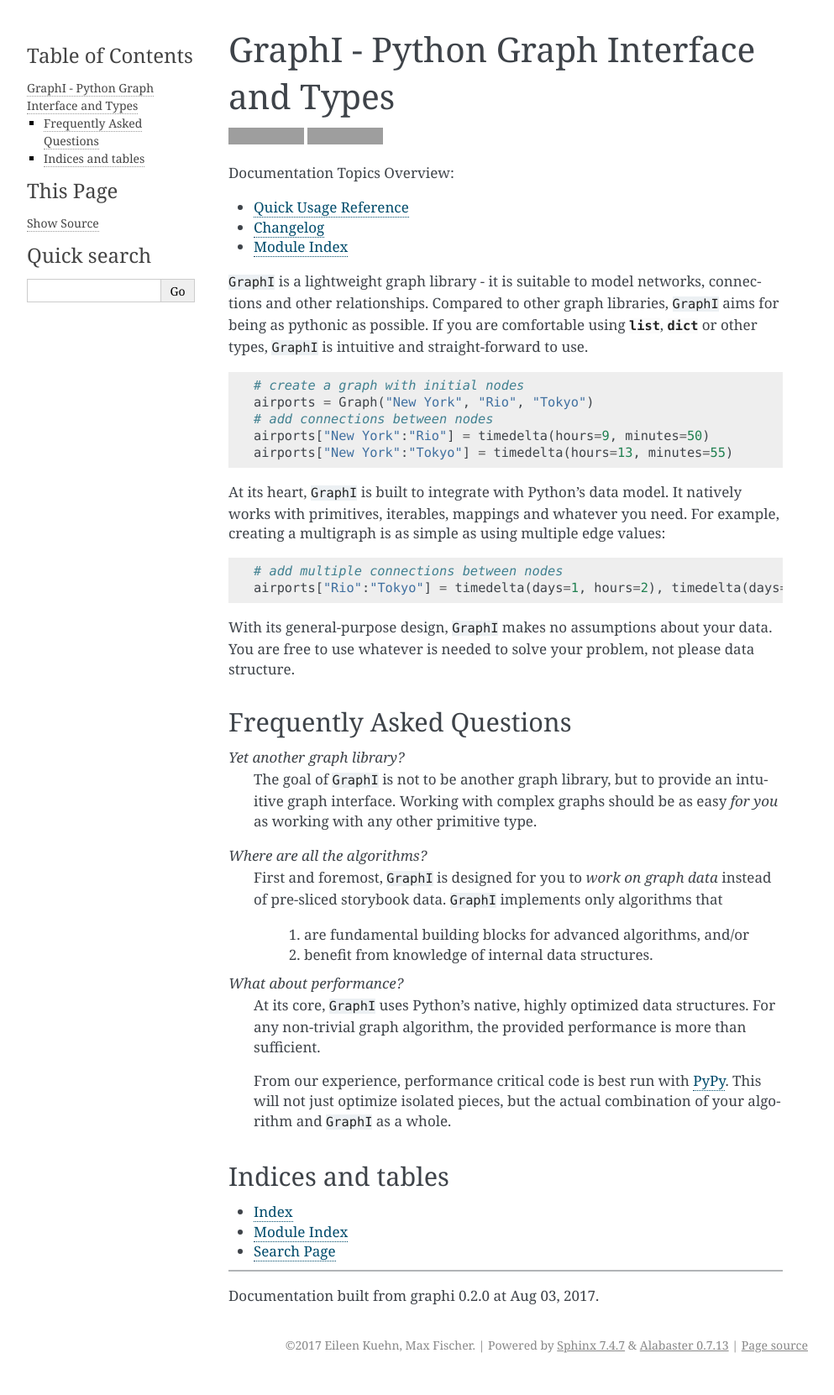
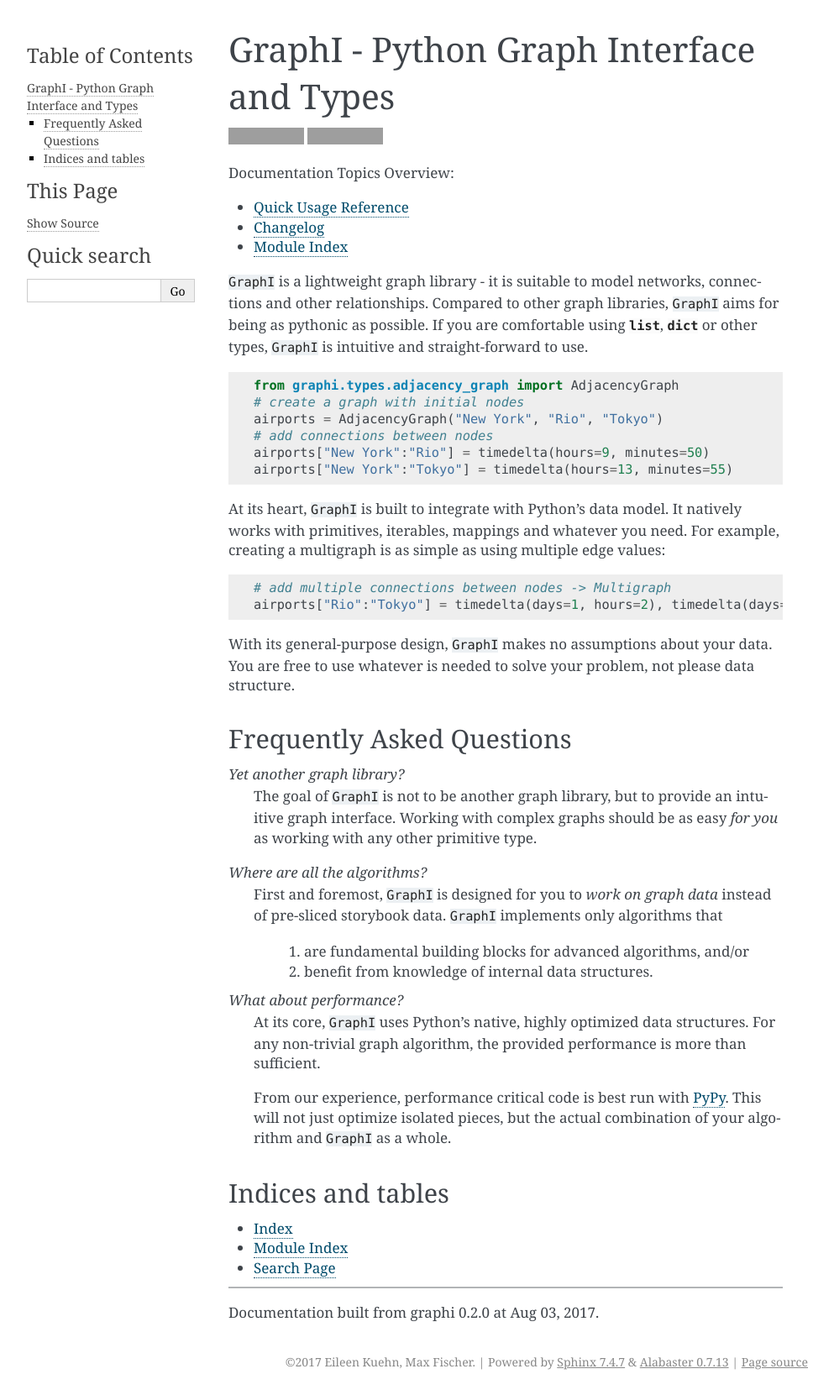
Before and after one commit to MaineKuehn/graphi, a Sphinx documentation site: the page built from docs/index.rst, in a window 1280 px wide. Shown: the whole page at 84% size, without its empty margins (148-1141 px from the left). Built offline with Sphinx 7.4.7, drawn with Linux system fonts in a browser that asks for light colours; formulas are drawn with MathJax 3; grey boxes are pictures that could not be loaded.

Commit message:
[docs] updated to current content

```diff
--- a/docs/index.rst
+++ b/docs/index.rst
@@ -29,8 +29,9 @@ If you are comfortable using :py:class:`list`, :py:class:`dict` or other types,
 
 .. code::
 
+    from graphi.types.adjacency_graph import AdjacencyGraph
     # create a graph with initial nodes
-    airports = Graph("New York", "Rio", "Tokyo")
+    airports = AdjacencyGraph("New York", "Rio", "Tokyo")
     # add connections between nodes
     airports["New York":"Rio"] = timedelta(hours=9, minutes=50)
     airports["New York":"Tokyo"] = timedelta(hours=13, minutes=55)
@@ -41,7 +42,7 @@ For example, creating a multigraph is as simple as using multiple edge values:
 
 .. code::
 
-    # add multiple connections between nodes
+    # add multiple connections between nodes -> Multigraph
     airports["Rio":"Tokyo"] = timedelta(days=1, hours=2), timedelta(days=1, hours=3)
 
 With its general-purpose design, ``GraphI`` makes no assumptions about your data.
--- a/docs/source/api/graphi.rst
+++ b/docs/source/api/graphi.rst
@@ -11,7 +11,8 @@ Subpackages
 
 .. toctree::
 
-    graphi.compatibility
+    graphi.graph_io
+    graphi.operators
     graphi.types
 
 Submodules
--- a/docs/source/template.rst
+++ /dev/null
@@ -1,5 +0,0 @@
-++++++++++++++++++++++++++
-Example Documentation Page
-++++++++++++++++++++++++++
-
-This page unintentionally left blank.
```
Also changed, not shown: docs/source/api/graphi.compatibility.python2.rst (deleted, +0 -7 lines), docs/source/api/graphi.compatibility.python3.rst (deleted, +0 -7 lines), docs/source/api/graphi.compatibility.rst (deleted, +0 -15 lines), docs/source/api/graphi.graph_io.csv.rst (added, +7 -0 lines), docs/source/api/graphi.graph_io.rst (added, +14 -0 lines), docs/source/api/graphi.operators.interface.rst (added, +7 -0 lines), docs/source/api/graphi.operators.rst (added, +14 -0 lines), docs/source/common_ops.rst (added, +14 -0 lines), 2 other files.
